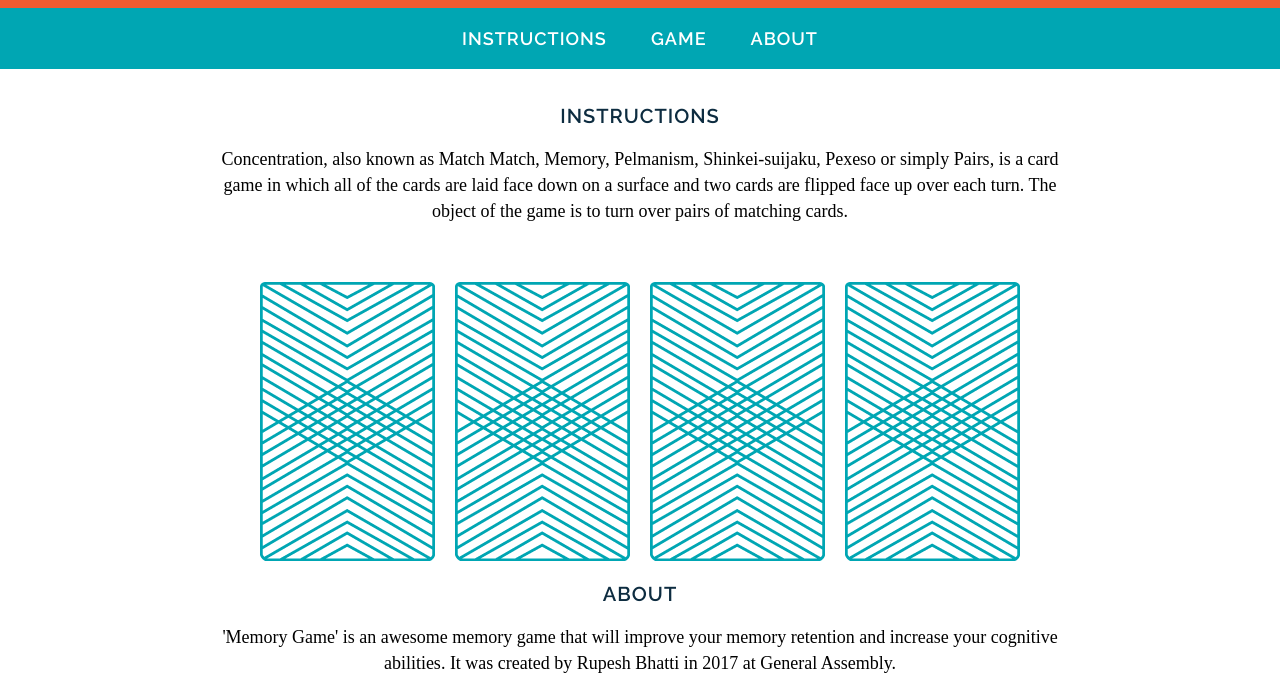
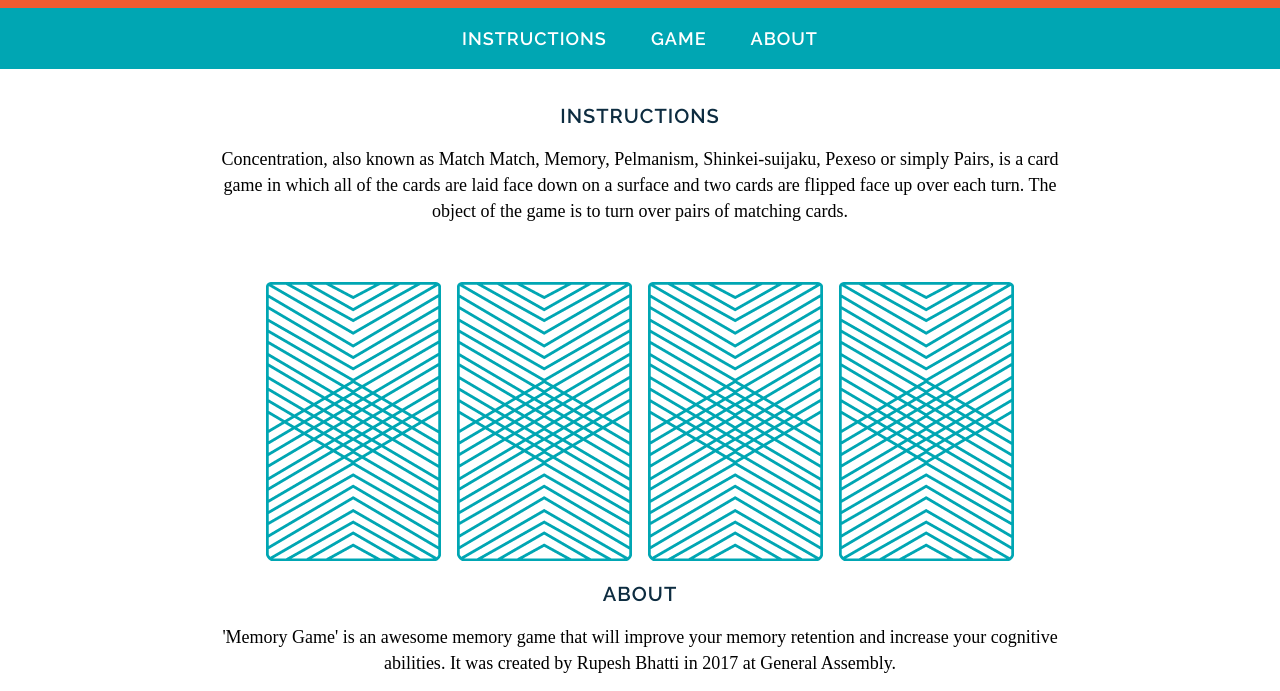
Before and after one commit to rupeshbhatti/wdi-fundamentals-memorygame, a plain HTML site: page index.html in a window 1280 px wide. Shown: the part 105-796 px from the top of the page. Drawn offline with Linux system fonts and the light colour scheme; a web font is replaced by a local one.

Commit message:
Improved game logic by manipulating the DOM to layout the cards on the board plus the logic for flipping cards

```diff
--- a/index.html
+++ b/index.html
@@ -22,12 +22,7 @@
 
       <p>Concentration, also known as Match Match, Memory, Pelmanism, Shinkei-suijaku, Pexeso or simply Pairs, is a card game in which all of the cards are laid face down on a surface and two cards are flipped face up over each turn. The object of the game is to turn over pairs of matching cards.</p>
 
-      <div id="Game" class="cards">
-        <img src="images/back.png" alt="Queen of Diamonds">
-        <img src="images/back.png" alt="Queen of Hearts">
-        <img src="images/back.png" alt="King of Diamonds">
-        <img src="images/back.png" alt="King of Hearts">
-      </div>
+      <div id="game-board" class="board clearfix"></div>
 
       <h2 id="About">About</h2>
       <p>'Memory Game' is an awesome memory game that will improve your memory retention and increase your cognitive abilities. It was created by Rupesh Bhatti in 2017 at General Assembly.</p>
--- a/js/main.js
+++ b/js/main.js
@@ -42,12 +42,14 @@
 }
 
 // flipCard function declaration
-var flipCard = function (cardId) {
-  console.log("User flipped " + cards[cardId].rank);
-  console.log(cards[cardId].cardImage);
-  console.log(cards[cardId].suit);
+var flipCard = function () {
+  //discover which card was flipped by User
+  var cardId = this.getAttribute('data-id');
 
   cardsInPlay.push(cards[cardId].rank);
+
+  // display the front of the card that has been flipped
+  this.setAttribute('src', cards[cardId].cardImage);
 
   // invoke checkForMatch function if two cards have been flipped
   if (cardsInPlay.length === 2) {
@@ -55,5 +57,21 @@
   }
 }
 
-flipCard(0);
-flipCard(2);
+// createBoard function declaration
+var createBoard = function () {
+  //loop through the cards array
+  for (var i = 0 ; i < cards.length ; i++) {
+    //create an img element and store in a new variable
+    var cardElement = document.createElement('img');
+    //set src attribute for the new cardElement
+    cardElement.setAttribute('src', 'images/back.png');
+    //set data-id attribute for the new cardElement
+    cardElement.setAttribute('data-id',i);
+    //add a click event listener to the cardElement
+    cardElement.addEventListener('click', flipCard);
+    //append cardElement to the game board
+    document.getElementById('game-board').appendChild(cardElement);
+  }
+}
+
+createBoard();
```
